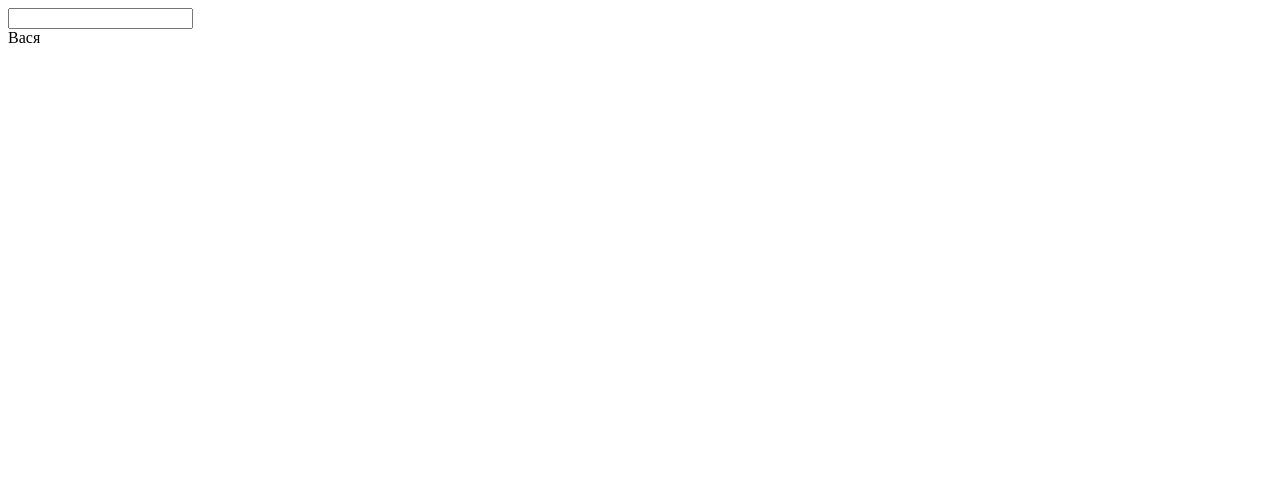
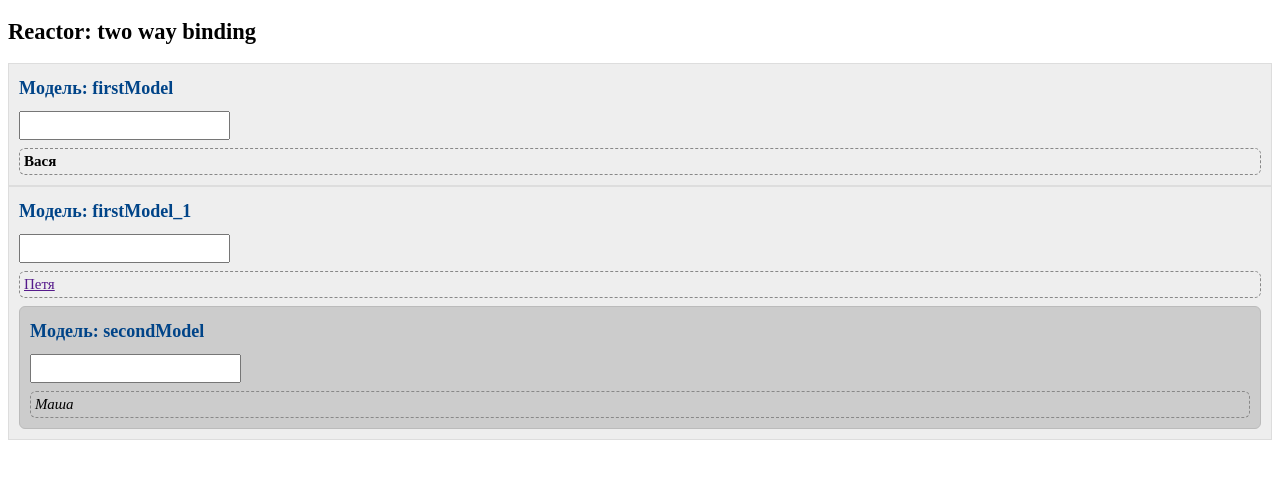
Before and after one commit to spat-ne-hochu/reactor-framework, a plain HTML site: page index.html in a window 1280 px wide. Drawn offline with Linux system fonts and the light colour scheme.

Commit message:
refactoring, create 3 directive, style html.

```diff
--- a/index.html
+++ b/index.html
@@ -1,13 +1,66 @@
 <!DOCTYPE html>
 <html>
 <head>
-	<title></title>
+	<meta charset="utf-8">
+	<title>Reactor: two way binding</title>
+	<style>
+		body {
+			font-size: 15px;
+		}
+
+		.rModel {
+			padding:10px;
+			background: #eee;
+			border: 1px solid #ddd;
+		}
+
+		.rModel .rModel {
+			padding:10px;
+			background: #ccc;
+			border: 1px solid #bbb;
+		}
+
+		.rModel > div {
+			margin-top: 8px;
+			padding:4px;
+			border-radius: 6px;
+			border: 1px dashed #888;
+		}
+
+		.rModel > input {
+			padding:4px;
+			font-size: 15px;
+		}
+
+		h5 {
+			margin: 4px 0 12px;
+			font-size: 18px;
+			color: #048;
+		}
+
+	</style>
 </head>
 <body>
-	<div rc-model="firstModel">
+	<h2>Reactor: two way binding</h2>
+	<div class="rModel" rc-model="firstModel">
+		<h5>Moдель: firstModel</h5>
 		<input rc-in="name">
 		<div rc-out="name"></div>
 	</div>
+
+	<div class="rModel" rc-model="firstModel">
+		<h5>Moдель: firstModel_1</h5>
+		<input rc-in="name">
+		<div rc-out="name"></div>
+
+		<div class="rModel" rc-model="secondModel">
+			<h5>Moдель: secondModel</h5>
+			<input rc-in="name">
+			<div rc-out="name"></div>
+		</div>
+
+	</div>
+
 	<script src="reactor.js"></script>
 	<script src="model.js"></script>
 </body>
--- a/model.js
+++ b/model.js
@@ -4,8 +4,9 @@
 	}
 });*/
 code = function() {
-	var model = reactor.modelGet('firstModel');
-	model.name = 'Вася';
+	reactor.model('firstModel').name = '<b>Вася</b>';
+	reactor.model('firstModel_1').name = '<a href="">Петя</a>';
+	reactor.model('secondModel').name = '<i>Маша</i>';
 }
 
 document.addEventListener("DOMContentLoaded", code, false);
--- a/reactor.js
+++ b/reactor.js
@@ -4,54 +4,101 @@ var reactor = {
 
 	},
 	start: function () {
-		if(reactorIsInit) return;
+		if (reactorIsInit) return;
 		reactorIsInit = true;
-		reactor.createModel();
+
+		var elementList = document.querySelectorAll('[rc-model]'), i, currentModel, model;
+		for (i=0; i<elementList.length; i++) {
+			console.log( reactor.$directives['rc-model'] );
+			currentModel = reactor.$directives['rc-model'](undefined, elementList[i]);
+			walkDom(elementList[i], currentModel);
+		}
+
+		function walkDom (node, currentModel) {
+			var elementList = node.childNodes, i, k;
+			console.log(elementList);
+			for (i=0; i < elementList.length; i++) {
+				if (elementList[i].nodeType == 1) {
+
+					var attrs = elementList[i].attributes;
+					for (k=0; k < attrs.length; k++) {
+						var attr = attrs[k].name;
+						if (attr.indexOf('rc') === 0) {
+							if (reactor.$directives[attr]) {
+								var tmp = reactor.$directives[attr](currentModel, elementList[i]);
+								if(attr == 'rc-model') {
+									currentModel = tmp;
+								}
+							}
+						}
+					}
+					if (elementList[i].childNodes.length > 0) {
+						walkDom(elementList[i], currentModel);
+					}
+				}
+			}
+		}
+
 	},
-	createModel: function () {
-
-		var modelName = document.querySelector('[rc-model]').getAttributeNode('rc-model').value;
-
-		var elemOut = document.querySelector('[rc-out]');
-		var propOut = elemOut.getAttributeNode('rc-out').value;
-
-		var elemIn = document.querySelector('[rc-in]');
-		var propIn = elemIn.getAttributeNode('rc-in').value;
-
-		var newModel = {
-			$bind: {
-
+	model: function(name) {
+		return this.$models[name];
+	},
+	$directives: {},
+	directive: function (name, factory) {
+		if(!this.$directives[name]) {
+			this.$directives[name] = factory();
+		}
 	}
 };
 
-		// Связывание в шаблон
-		newModel.$bind[propOut] = [elemOut];
-		newModel.__defineSetter__(propOut, function (value) {
-			for (var i=0; i<newModel.$bind[propOut].length; i++) {
-				newModel.$bind[propOut][i].innerHTML = value;
+reactor.directive('rc-in', function() {
+	return function(model, element) {
+		console.log('rc-in factory', model, element);
+		var prop = element.getAttributeNode('rc-in').value;
+		var inEvent = function() {
+			setTimeout(function() {
+				model[prop] = element.value;
+			}, 1);
+		};
+		element.addEventListener('keydown', inEvent);
+		element.addEventListener('paste', inEvent);
 	}
 });
 
-		// Связывание из шаблона
-		var inEvent = function() {
-			setTimeout(function(){
-				newModel[propIn] = elemIn.value;
-			}, 1);
-		};
+reactor.directive('rc-out', function() {
+	return function(model, element) {
+		console.log('rc-out factory', model, element);
+		var prop = element.getAttributeNode('rc-out').value;
+		if (!model.$out[prop]) {
+			model.$out[prop] = [element];
+			model.__defineSetter__(prop, function (value) {
+				for (var i=0; i<model.$out[prop].length; i++) {
+					model.$out[prop][i].innerHTML = value;
+				}
+			});
+		} else {
+			model.$out[prop].push(element);
+		}
+	}
+});
 
-		elemIn.addEventListener('keydown', inEvent);
-		elemIn.addEventListener('paste', inEvent);
-
-
-
+reactor.directive('rc-model', function() {
+	return function(model, element) {
+		console.log('rc-model factory', model, element);
+		var modelName = element.getAttributeNode('rc-model').value;
+		var newModel = {$out:{}};
+		if (model !== undefined) {
+			newModel.$parent = model;
+		}
+		var modelNameBase = modelName, num = 1;
+		while (reactor.$models[modelName]) {
+			modelName = modelNameBase + '_' + num;
+			num++;
+		}
+		newModel.$name = modelName;
 		reactor.$models[modelName] = newModel;
-	},
-	model: function (declaredModel) {
-		//declaredModel
-	},
-	modelGet: function(name) {
-		return this.$models[name];
+		return newModel;
 	}
-};
+});
 
 document.addEventListener("DOMContentLoaded", reactor.start, false);
```
Lines whose indentation alone changed are shown as unchanged.
